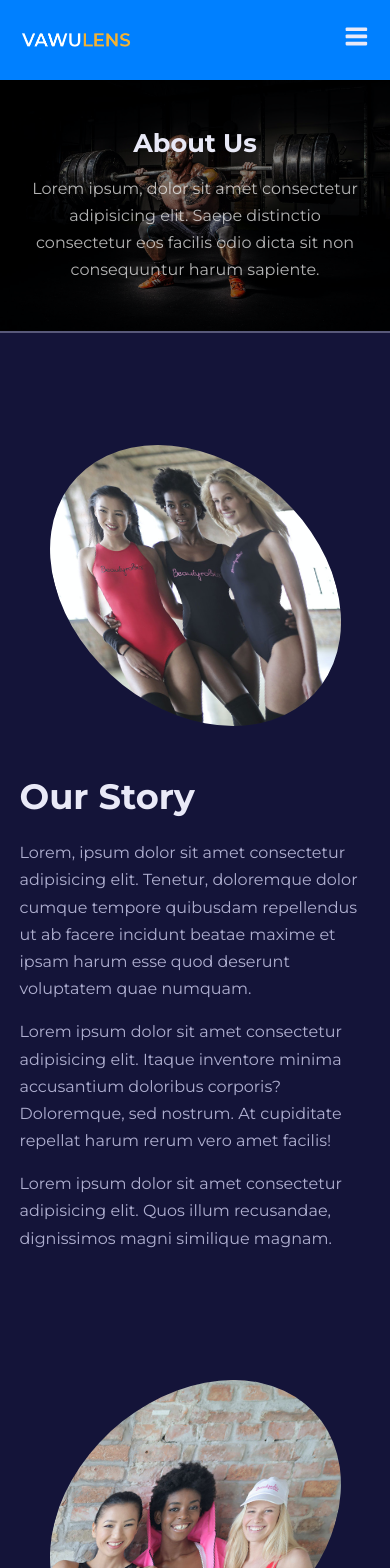
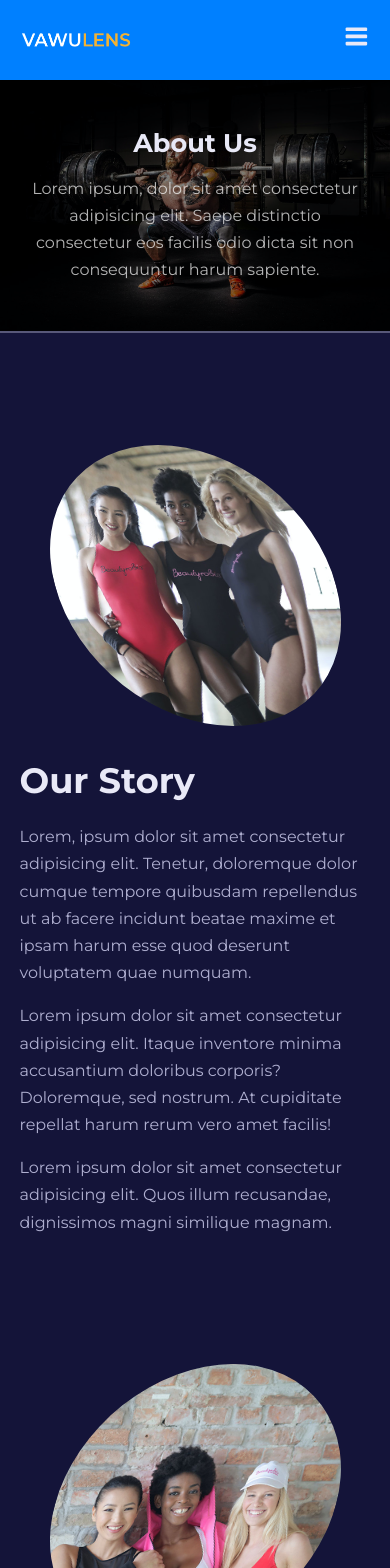
Before and after one commit to erickdc7/react-trainer-website, a React (Create React App) app: page /about in a window 390 px wide. Shown: the top 1568 px of the page. Built offline with nearby package versions, Linux system fonts and the light colour scheme; the HTML template or start-up script is replaced by a standard one.

Commit message:
media queries in small screens about__story-container & about__vision-container & about__mission-container styles added to about.css

```diff
--- a/src/pages/about/about.css
+++ b/src/pages/about/about.css
@@ -62,4 +62,10 @@
     width: 80%;
     margin-inline: auto;
   }
+
+  .about__story-container,
+  .about__vision-container,
+  .about__mission-container {
+    gap: 2rem;
+  }
 }
```
